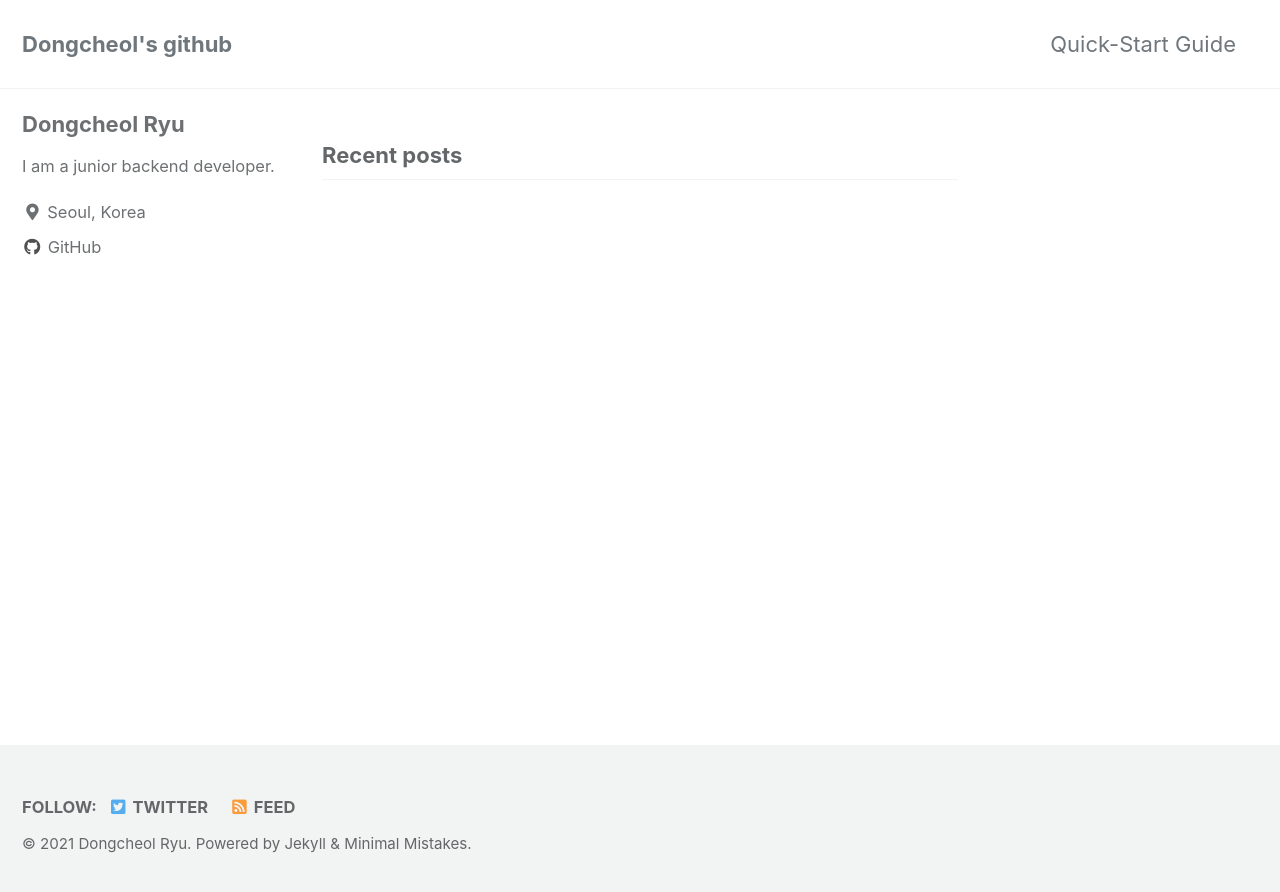
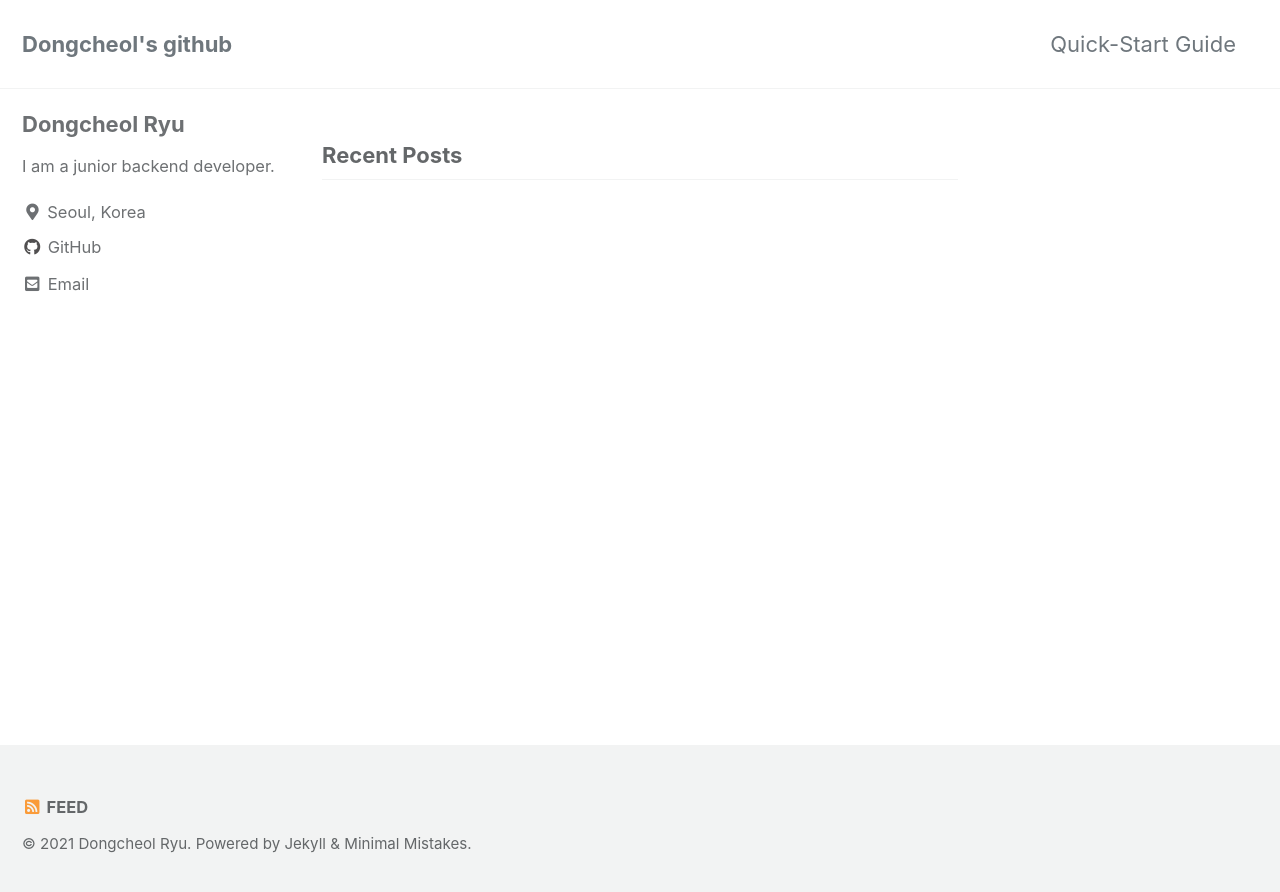
Before and after one commit to Dongcheol-Ryu/dcryu.github.io, a Jekyll site: the page built from index.html, in a window 1280 px wide. Shown: the top 892 px of the page. Built offline with Jekyll 4.4.1, drawn with Linux system fonts in a browser that asks for light colours; cached includes are drawn as plain includes; the list of posts is cut into pages by our own code; part of the change alters nothing that is shown.

Commit message:
change_email

```diff
--- a/_config.yml
+++ b/_config.yml
@@ -15,13 +15,13 @@
 minimal_mistakes_skin    : "default" # "air", "aqua", "contrast", "dark", "dirt", "neon", "mint", "plum", "sunrise"
 
 # Site Settings
-locale                   : "en-US"
+locale                   : "Seoul, Korea"
 title                    : "Dongcheol's github"
 title_separator          : "-"
 subtitle                 : # site tagline that appears below site title in masthead
 name                     : "Dongcheol Ryu"
 description              : "Hello :)"
-url                      : "https://dongcheol-ryu.github.io"
+url                      : "https://ryudongcheol.github.io"
 baseurl                  : # the subpath of your site, e.g. "/blog"
 repository               : # GitHub username/repo-name e.g. "mmistakes/minimal-mistakes"
 teaser                   : # path of fallback teaser image, e.g. "/assets/images/500x300.png"
@@ -98,7 +98,7 @@ author:
   avatar           : # path of avatar image, e.g. "/assets/images/bio-photo.jpg"
   bio              : "I am a junior backend developer."
   location         : "Seoul, Korea"
-  email            :
+  email            : "dcryu7287@gmail.com"
   links:
     - label: "Email"
       icon: "fas fa-fw fa-envelope-square"
@@ -114,35 +114,35 @@ author:
       # url: "https://facebook.com/"
     - label: "GitHub"
       icon: "fab fa-fw fa-github"
-      url: "github.com/Dongcheol-Ryu"
+      url: "https://github.com/RyuDongcheol"
     - label: "Instagram"
       icon: "fab fa-fw fa-instagram"
       # url: "https://instagram.com/"
 
 # Site Footer
-footer:
-  links:
-    - label: "Email"
-      icon: "fas fa-fw fa-envelope-square"
-      # url: "dcryu7287@gmail.com"
-    - label: "Twitter"
-      icon: "fab fa-fw fa-twitter-square"
-      url: "https://"
-    - label: "Facebook"
-      icon: "fab fa-fw fa-facebook-square"
-      # url:
-    - label: "GitHub"
-      icon: "fab fa-fw fa-github"
-      # url:
-    - label: "GitLab"
-      icon: "fab fa-fw fa-gitlab"
-      # url:
-    - label: "Bitbucket"
-      icon: "fab fa-fw fa-bitbucket"
-      # url:
-    - label: "Instagram"
-      icon: "fab fa-fw fa-instagram"
-      # url:
+# footer:
+#   links:
+#     - label: "Email"
+#       icon: "fas fa-fw fa-envelope-square"
+#       # url: "dcryu7287@gmail.com"
+#     - label: "Twitter"
+#       icon: "fab fa-fw fa-twitter-square"
+#       # url: "https://"
+#     - label: "Facebook"
+#       icon: "fab fa-fw fa-facebook-square"
+#       # url:
+#     - label: "GitHub"
+#       icon: "fab fa-fw fa-github"
+#       # url:
+#     - label: "GitLab"
+#       icon: "fab fa-fw fa-gitlab"
+#       # url:
+#     - label: "Bitbucket"
+#       icon: "fab fa-fw fa-bitbucket"
+#       # url:
+#     - label: "Instagram"
+#       icon: "fab fa-fw fa-instagram"
+#       # url:
 
 
 # Reading Files
```
Also changed, not shown: 4 other files.
